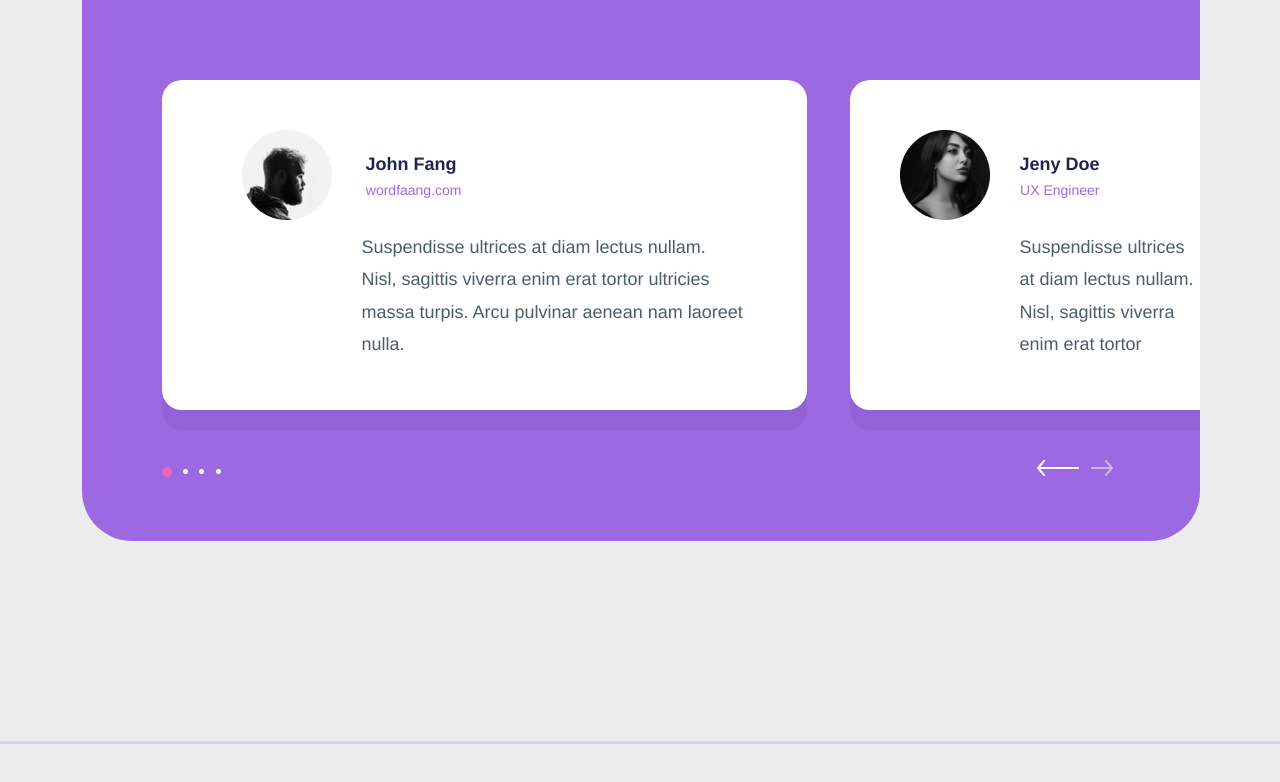
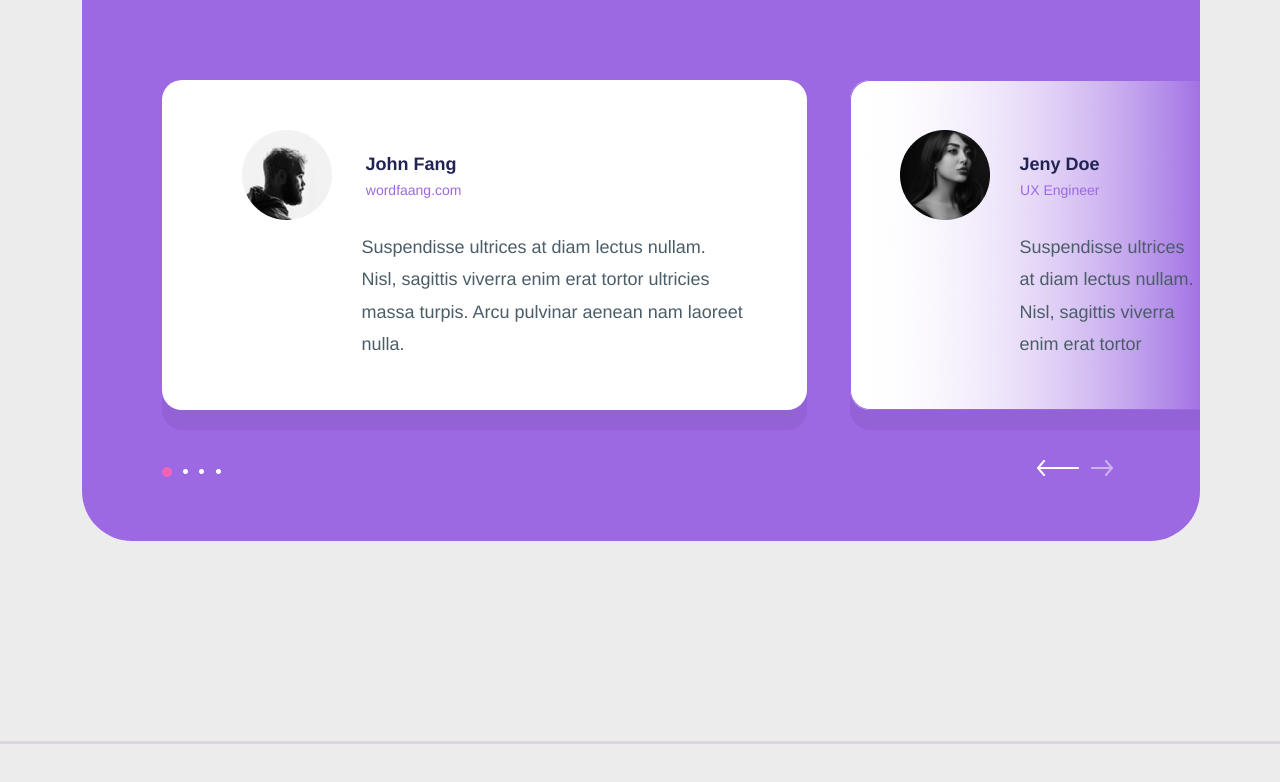
Before and after one commit to Parthvi-Jariwala/Figma_project, a plain HTML site: page site/Index.html in a window 1280 px wide. Shown: the part 2946-3728 px from the top of the page. Drawn offline with Linux system fonts and the light colour scheme; a web font is replaced by a local one.

Commit message:
changed image path

```diff
--- a/site/Index.html
+++ b/site/Index.html
@@ -83,7 +83,7 @@
                 <a href="#">wordfaang.com</a>
                 <p>Suspendisse ultrices at diam lectus nullam.<br> Nisl, sagittis viverra enim erat tortor ultricies<br> massa turpis. Arcu pulvinar aenean nam laoreet<br> nulla.</p>
             </div>
-            <div class="jeny" style="background-image: url(../ClickUp/Images/Rectangle_05.png); background-repeat: no-repeat;">
+            <div class="jeny" style="background-image: url(../site/Images/Rectangle_05.png); background-repeat: no-repeat;">
                 <img src="Images/Jeny Deo.png">
                 <h5>Jeny Doe</h5>
                 <a href="#">UX Engineer</a>
```
